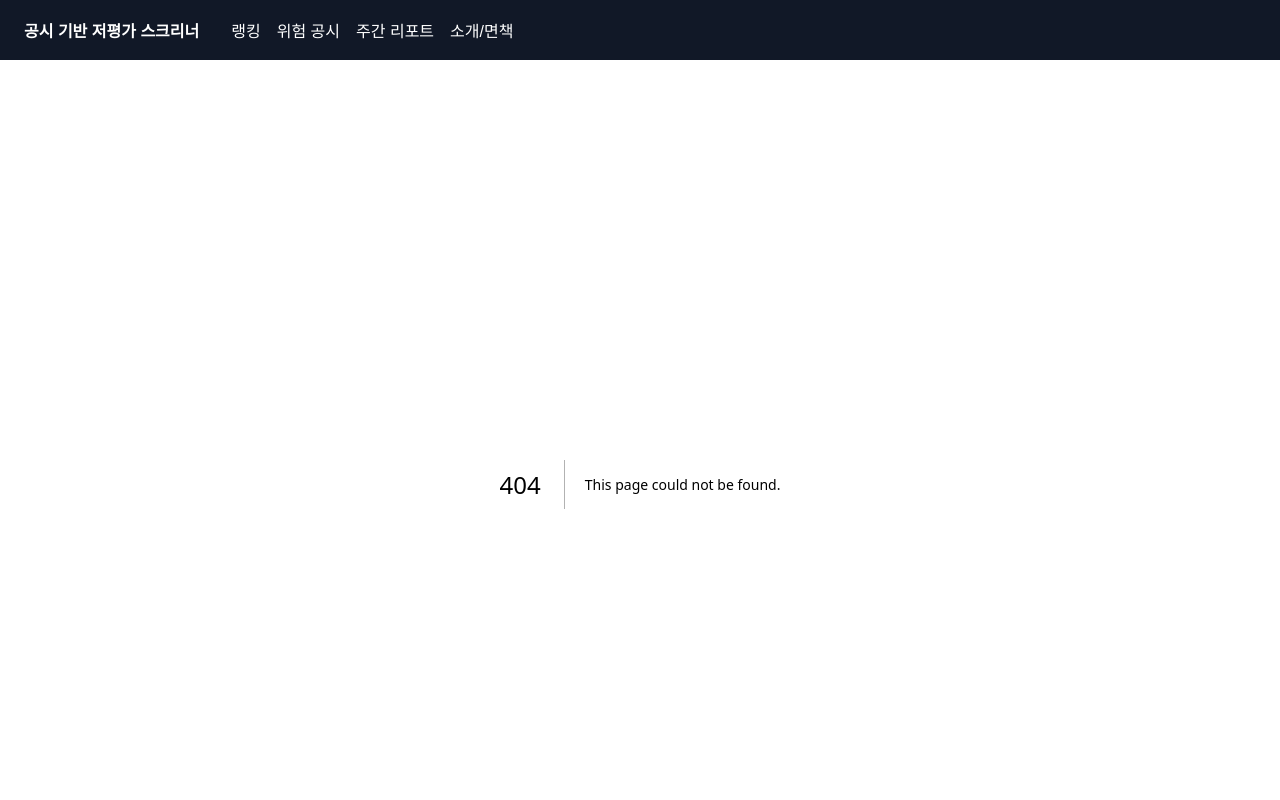
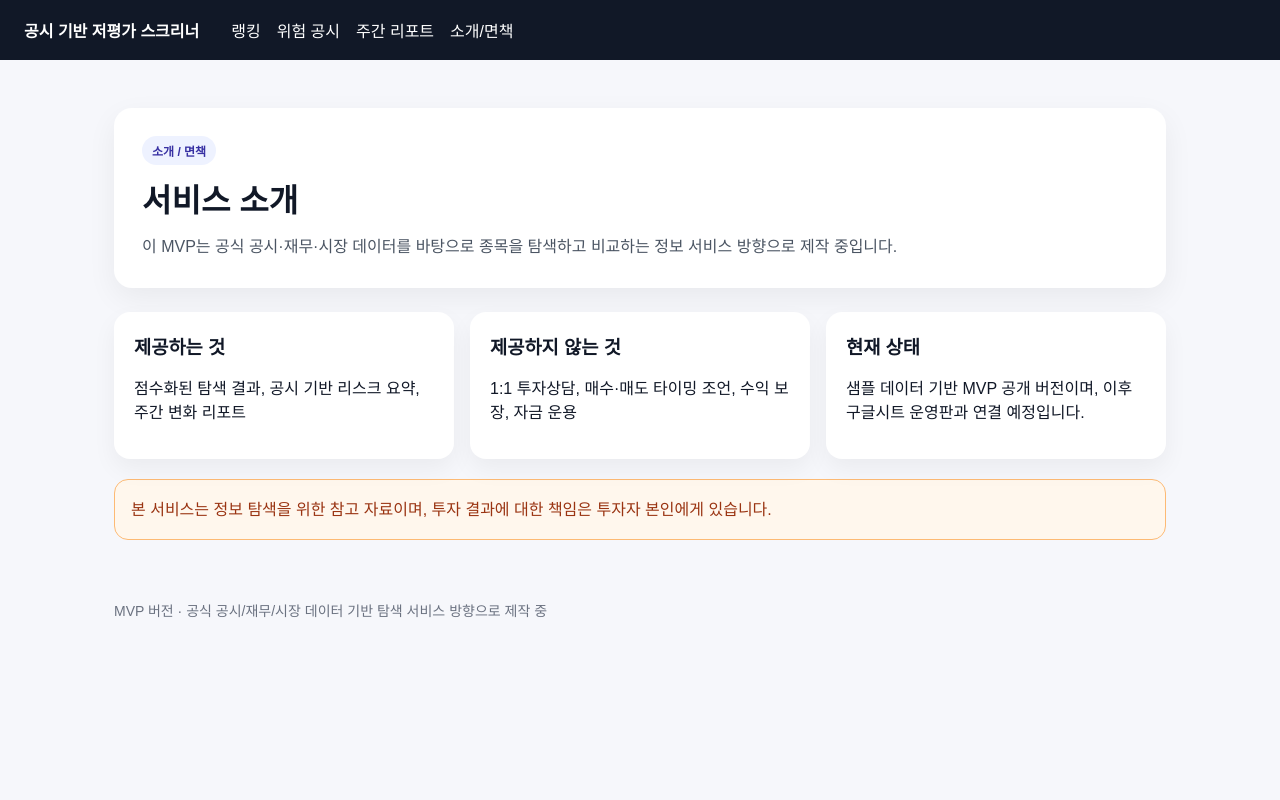
Before and after one commit to DcoyA/screener, a Next.js app: page /about in a window 1280 px wide. Before the commit this address had no page. Shown: the top 800 px of the page. Built offline with nearby package versions, Linux system fonts and the light colour scheme.

Commit message:
Create page.js

```diff
--- /dev/null
+++ b/app/about/page.js
@@ -0,0 +1,34 @@
+export default function AboutPage() {
+  return (
+    <>
+      <section className="hero">
+        <div className="badge">소개 / 면책</div>
+        <h1>서비스 소개</h1>
+        <p>
+          이 MVP는 공식 공시·재무·시장 데이터를 바탕으로 종목을 탐색하고 비교하는 정보 서비스 방향으로 제작 중입니다.
+        </p>
+      </section>
+
+      <div className="grid">
+        <div className="card">
+          <h3>제공하는 것</h3>
+          <p>점수화된 탐색 결과, 공시 기반 리스크 요약, 주간 변화 리포트</p>
+        </div>
+
+        <div className="card">
+          <h3>제공하지 않는 것</h3>
+          <p>1:1 투자상담, 매수·매도 타이밍 조언, 수익 보장, 자금 운용</p>
+        </div>
+
+        <div className="card">
+          <h3>현재 상태</h3>
+          <p>샘플 데이터 기반 MVP 공개 버전이며, 이후 구글시트 운영판과 연결 예정입니다.</p>
+        </div>
+      </div>
+
+      <div className="notice">
+        본 서비스는 정보 탐색을 위한 참고 자료이며, 투자 결과에 대한 책임은 투자자 본인에게 있습니다.
+      </div>
+    </>
+  );
+}
```
